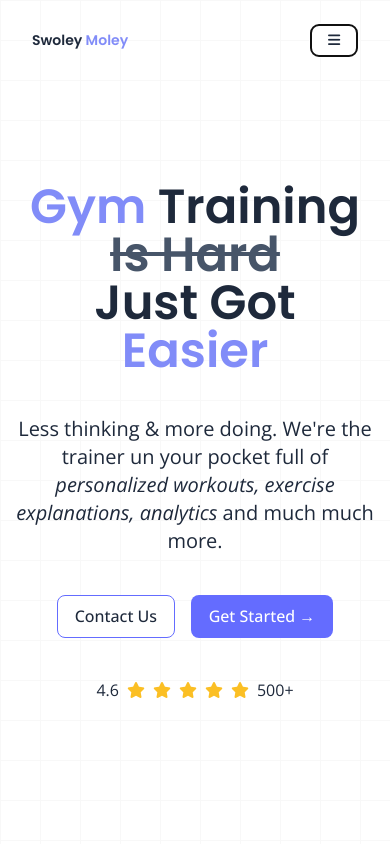
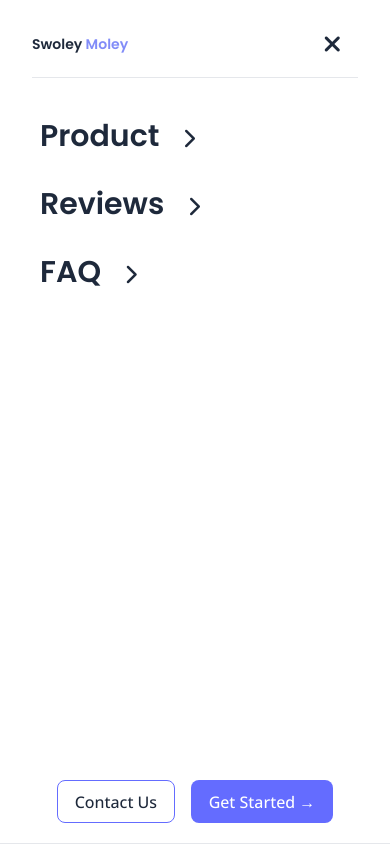
Before and after one commit to jmgrd98/sveltekit-landing-page, a SvelteKit app: page / in a window 390 px wide. Both pictures are taken after a click on the button 334 px from the left and 40 px from the top of the page. Shown: the top 844 px of the page. Built offline with nearby package versions, Linux system fonts and the light colour scheme.

Commit message:
feat(*) - mobile menu

```diff
--- a/src/components/CTA.svelte
+++ b/src/components/CTA.svelte
@@ -1,5 +1,5 @@
 <script lang="ts">
-    export let dark: boolean;
+    export let dark: boolean = false;
 </script>
 
 <div class="flex items-center gap-4">
--- a/src/components/Header.svelte
+++ b/src/components/Header.svelte
@@ -1,4 +1,7 @@
 <script lang="ts">
+    import { openModal } from "../store";
+
+
 
 </script>
 
@@ -8,7 +11,7 @@
             <h1 class="font-semibold">Swoley <span class="text-indigo-400">Moley</span></h1>
         </a>
 
-        <button class="md:hidden grid place-items-center">
+        <button on:click={() => openModal.set(true)} class="md:hidden grid place-items-center">
             <i class="fa-solid fa-bars"></i>
         </button>
 
--- a/src/components/Reviews.svelte
+++ b/src/components/Reviews.svelte
@@ -69,7 +69,7 @@ import SectionWrapper from "./SectionWrapper.svelte";
         },
     ];
 </script>
-<SectionWrapper id="reviews">
+<SectionWrapper id="review">
     <div class="flex flex-col gap-10 sm:gap-14 md:gap-24 py-20 flex-1 items-center justify-center">
         <div class="flex flex-col gap-2">
             <p class="opacity-60 text-base sm:text-lg md:text-xl text-center">Don't just take our word for it</p>
--- a/src/routes/+layout.svelte
+++ b/src/routes/+layout.svelte
@@ -1,8 +1,44 @@
-<script>
+<script lang="ts">
     import '../app.css';
+    import Cta from '../components/CTA.svelte';
     import Footer from '../components/Footer.svelte';
+    import { openModal } from '../store';
+
+    let y: any;
+    $: outerHeight = 0;
+
+
+    function reroute(href: string) {
+        $openModal = false;
+        window.location.href = href;
+    }
 </script>
 
+{#if $openModal}
+    <div class="fixed top-0 left-0 w-screen h-screen border-b bg-white z-50 flex flex-col gap-8 p-5 px-8 md:hidden">
+        <div class="flex items-center justify-between gap-4 border-b pb-2">
+            <h1 class="font-semibold">Swoley <span class="text-indigo-400">Moley</span></h1>
+            <button on:click={() => openModal.set(false)} class="outline-none border-none">
+                <i class="fa-solid fa-xmark text-2xl"></i>
+            </button>
+        </div>
+        <div class="flex flex-col gap-4 flex-1">
+            <button on:click={() => reroute('#product')} class="border-none outline-none p-2 group duration-200 cursor-pointer text-left">
+                <p class="duration-200 group-hover:pl-2 poppins text-3xl font-semibold">Product <i class="fa-solid fa-chevron-right text-xl pl-4"/></p>
+            </button>
+            <button on:click={() => reroute('#review')} class="border-none outline-none p-2 group duration-200 cursor-pointer text-left">
+                <p class="duration-200 group-hover:pl-2 poppins text-3xl font-semibold">Reviews <i class="fa-solid fa-chevron-right text-xl pl-4"/></p>
+            </button>
+            <button on:click={() => reroute('#faq')} class="border-none outline-none p-2 group duration-200 cursor-pointer text-left">
+                <p class="duration-200 group-hover:pl-2 poppins text-3xl font-semibold">FAQ <i class="fa-solid fa-chevron-right text-xl pl-4"/></p>
+            </button>
+        </div>
+        <div class="flex flex-col items-center justify-center">
+            <Cta />
+        </div>
+    </div>
+{/if}
 <slot></slot>
 
 <Footer />
+<svelte:window bind:scrollY={y} bind:outerHeight />
--- /dev/null
+++ b/src/store/index.ts
@@ -0,0 +1,3 @@
+import { writable } from "svelte/store";
+
+export const openModal = writable(false);
```
